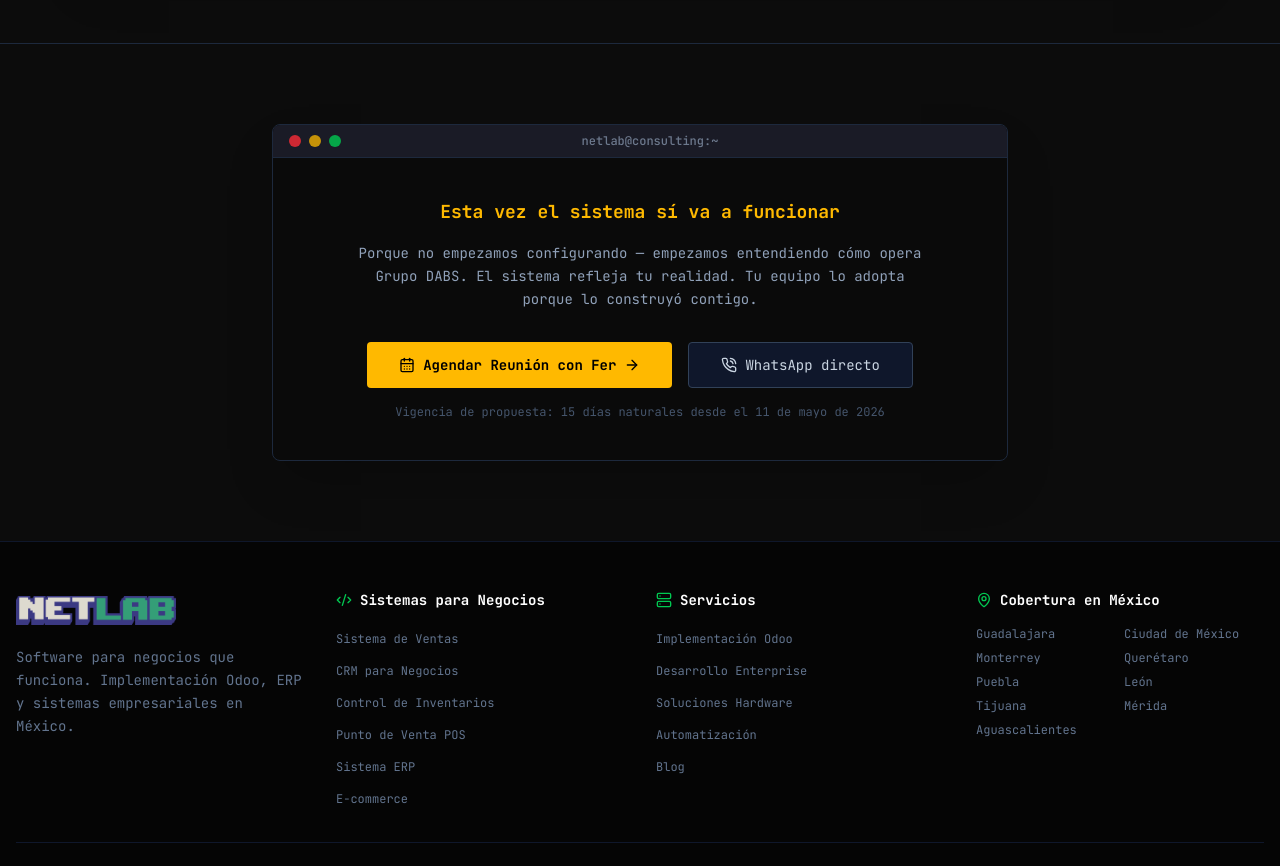
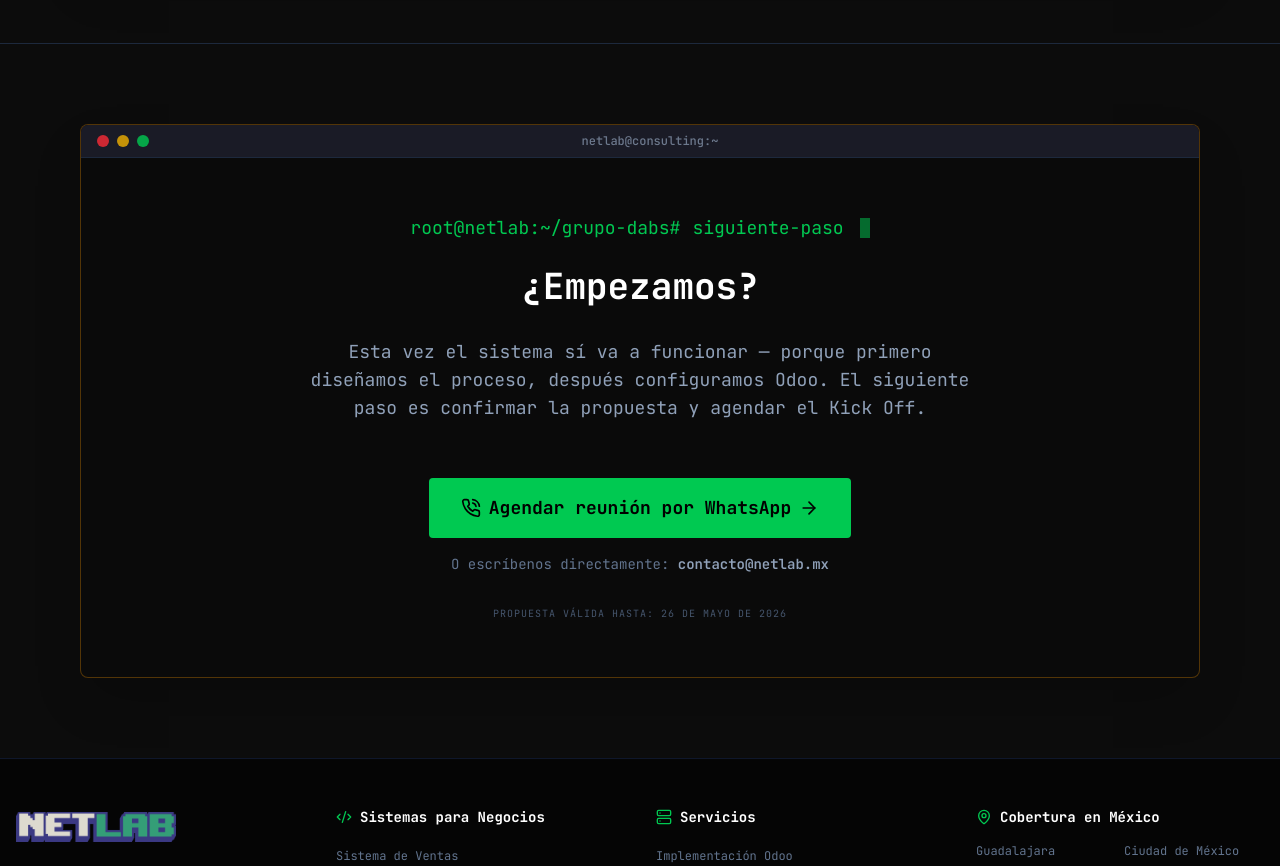
Before and after one commit to FerDeNetlab/netlabwebsite, a Next.js app: page /grupodabs in a window 1280 px wide. Shown: the part 8140-9006 px from the top of the page. Built offline with nearby package versions, Linux system fonts and the light colour scheme.

Commit message:
fix: CTA alineado al lineamiento Netlab — WA + prompt terminal

```diff
--- a/app/grupodabs/DABSClient.tsx
+++ b/app/grupodabs/DABSClient.tsx
@@ -732,46 +732,42 @@ export default function DABSClient() {
 
       {/* ═══ CTA ═══ */}
       <section className="py-20 border-t border-slate-800">
-        <div className="container px-4 mx-auto max-w-3xl text-center">
-          <motion.div
-            initial={{ opacity: 0, y: 20 }}
-            whileInView={{ opacity: 1, y: 0 }}
-            transition={{ duration: 0.5 }}
-            viewport={{ once: true }}
-            className="space-y-8"
-          >
-            <TerminalFrame>
-              <div className="font-mono space-y-4 text-center py-4">
-                <div className="text-amber-400 text-lg font-bold">
-                  Esta vez el sistema sí va a funcionar
-                </div>
-                <p className="text-slate-400 text-sm max-w-xl mx-auto leading-relaxed">
-                  Porque no empezamos configurando — empezamos entendiendo cómo opera Grupo DABS.
-                  El sistema refleja tu realidad. Tu equipo lo adopta porque lo construyó contigo.
-                </p>
-                <div className="pt-4 flex flex-col sm:flex-row gap-4 justify-center">
-                  <a
-                    href="https://netlab.mx/agendar"
-                    className="group inline-flex items-center justify-center gap-2 px-8 py-3 bg-amber-400 hover:bg-amber-300 text-black font-bold font-mono text-sm rounded transition-colors"
-                  >
-                    <CalendarDays className="w-4 h-4" />
-                    Agendar Reunión con Fer
-                    <ArrowRight className="w-4 h-4 group-hover:translate-x-1 transition-transform" />
-                  </a>
-                  <a
-                    href="https://wa.me/521XXXXXXXXXX"
-                    className="group inline-flex items-center justify-center gap-2 px-8 py-3 bg-slate-900 hover:bg-slate-800 border border-slate-700 hover:border-amber-500/40 text-slate-300 font-mono text-sm rounded transition-colors"
-                  >
-                    <PhoneCall className="w-4 h-4" />
-                    WhatsApp directo
-                  </a>
-                </div>
-                <div className="text-xs text-slate-600 font-mono">
-                  Vigencia de propuesta: 15 días naturales desde el 11 de mayo de 2026
+        <div className="container px-4 mx-auto max-w-6xl">
+          <TerminalFrame className="border-amber-500/30">
+            <div className="text-center space-y-8 py-8">
+              <div className="flex items-center justify-center gap-3 text-green-500 font-mono mb-6">
+                <span className="text-lg">root@netlab:~/grupo-dabs#</span>
+                <span className="text-lg">siguiente-paso</span>
+                <span className="w-2.5 h-5 bg-green-500 animate-pulse inline-block align-middle ml-1" />
+              </div>
+
+              <h2 className="text-3xl md:text-4xl font-bold text-white">¿Empezamos?</h2>
+
+              <p className="text-lg text-slate-400 max-w-2xl mx-auto">
+                Esta vez el sistema sí va a funcionar — porque primero diseñamos el proceso, después configuramos Odoo.
+                El siguiente paso es confirmar la propuesta y agendar el Kick Off.
+              </p>
+
+              <div className="pt-6 space-y-4">
+                <a
+                  href="https://wa.me/523333521742?text=Hola%20Fer%2C%20soy%20Silvia%20de%20Grupo%20DABS.%20Revisé%20la%20propuesta%20y%20quiero%20avanzar.%20¿Podemos%20agendar%20una%20reunión%3F"
+                  target="_blank"
+                  rel="noopener noreferrer"
+                  className="group relative inline-flex items-center justify-center px-8 py-4 font-mono font-bold text-black transition-all duration-200 bg-green-500 hover:bg-green-400 rounded-sm text-lg w-full md:w-auto"
+                >
+                  <PhoneCall className="w-5 h-5 mr-2" />
+                  <span>Agendar reunión por WhatsApp</span>
+                  <ArrowRight className="w-5 h-5 ml-2 transition-transform group-hover:translate-x-1" />
+                </a>
+
+                <p className="text-sm text-slate-500 font-mono">O escríbenos directamente: <span className="text-slate-400 font-semibold">contacto@netlab.mx</span></p>
+
+                <div className="pt-4 text-[10px] text-slate-600 uppercase tracking-widest">
+                  Propuesta válida hasta: 26 de mayo de 2026
                 </div>
               </div>
-            </TerminalFrame>
-          </motion.div>
+            </div>
+          </TerminalFrame>
         </div>
       </section>
 
```
